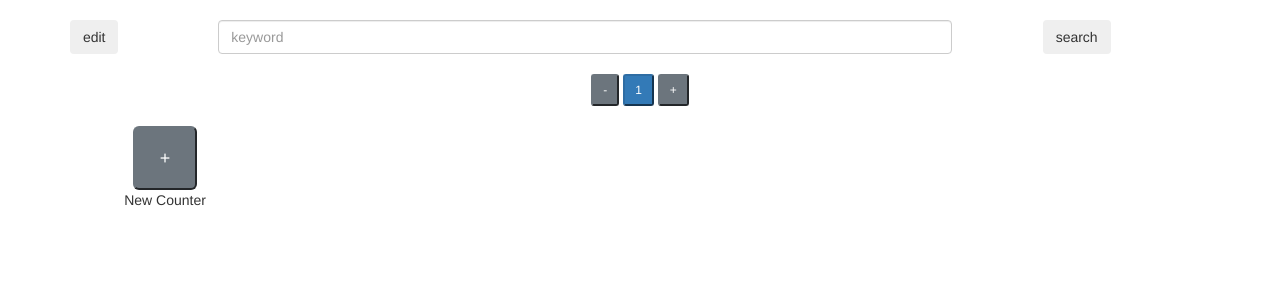
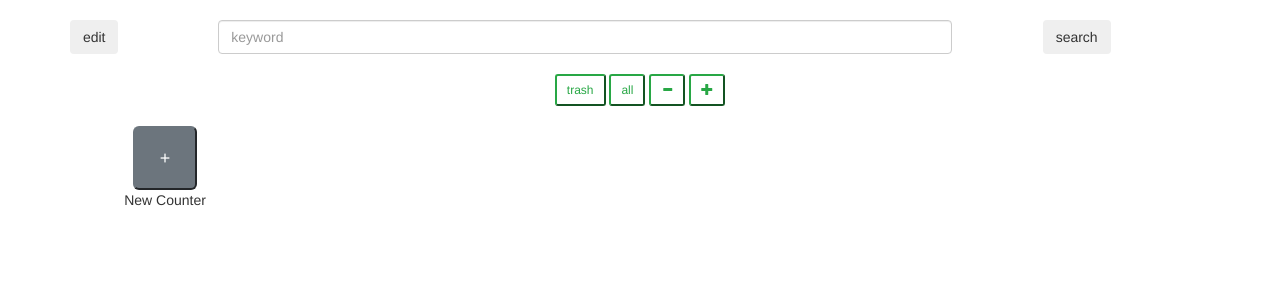
Before and after one commit to jaeyoungkang/stamps, a Django app: page /stamps/main/1 in a window 1280 px wide. Shown: the part 62-362 px from the top of the page. Run offline with Django 3.2, Linux system fonts and the light colour scheme; data comes from the database, SQL or seed files in the repository; data that the repository does not hold is empty; some libraries are stand-ins or nearby versions.

Commit message:
add all board and edit board list order

```diff
--- a/stamps_of_life/stamps/templates/stamps/base.html
+++ b/stamps_of_life/stamps/templates/stamps/base.html
@@ -20,7 +20,7 @@
 
   <ul class="navbar-nav">
     <li class="nav-item">
-      <a class="nav-link" href="{% url 'stamps:main' 1 %}"> Home  </a>
+      <a class="nav-link" href="{% url 'stamps:main' 'all' %}"> Home  </a>
     </li>
   </ul>
 
--- a/stamps_of_life/stamps/templates/stamps/index.html
+++ b/stamps_of_life/stamps/templates/stamps/index.html
@@ -15,15 +15,28 @@
 <br>
 <div class="row text-center">
     <div class="col">
-    <input class="btn-secondary btn-sm" type="button" value="-" onclick="removeBoard('{% url 'stamps:remove_board' %}')">
-    {% for board in board_list %}
-        {% if board.name == board_name %}
-        <input class="btn-primary btn-sm" type="button" value="{{ board.name }}" onclick="changeBoard('{% url 'stamps:main' board.name %}')">
-        {% else %}
-        <input class="btn-secondary btn-sm" type="button" value="{{ board.name }}" onclick="changeBoard('{% url 'stamps:main' board.name %}')">
+    {% for name in board_list %}
+        {% if name == "all" or name == "trash" %}
+            {% if name == board_name %}
+            <input class="btn-success btn-sm" type="button" value="{{ name }}" onclick="changeBoard('{% url 'stamps:main' name %}')">
+            {% else %}
+            <input class="btn-outline-success btn-sm" type="button" value="{{ name }}" onclick="changeBoard('{% url 'stamps:main' name %}')">
+            {% endif %}
         {% endif %}
     {% endfor %}
-    <input class="btn-secondary btn-sm" type="button" value="+" onclick="makeBoard('{% url 'stamps:make_board' %}')">
+
+    <button class="btn-outline-success btn-sm" type="button" onclick="removeBoard('{% url 'stamps:remove_board' %}')"> <span class="glyphicon glyphicon-minus"></span> </button>
+    <button class="btn-outline-success btn-sm" type="button" onclick="makeBoard('{% url 'stamps:make_board' %}')"> <span class="glyphicon glyphicon-plus"></span> </button>
+
+    {% for name in board_list %}
+        {% if name != "all" and name != "trash" %}
+            {% if name == board_name %}
+            <input class="btn-primary btn-sm" type="button" value="{{ name }}" onclick="changeBoard('{% url 'stamps:main' name %}')">
+            {% else %}
+            <input class="btn-secondary btn-sm" type="button" value="{{ name }}" onclick="changeBoard('{% url 'stamps:main' name %}')">
+            {% endif %}
+        {% endif %}
+    {% endfor %}
     </div>
 </div>
 <br>
--- a/stamps_of_life/stamps/views.py
+++ b/stamps_of_life/stamps/views.py
@@ -6,7 +6,10 @@ import operator
 from .models import Stamp, CLog, Board
 
 def get_stamp_all(board_name):
-    return Stamp.objects.filter(board__name=board_name).order_by('-updated_at').all()
+    if board_name == "all":
+        return Stamp.objects.exclude(board__name='trash').order_by('-updated_at').all()
+    else:
+        return Stamp.objects.filter(board__name=board_name).order_by('-updated_at').all()
 
 def get_trash_all():
     if Board.objects.filter(name="trash").exists() != True:
@@ -36,10 +39,9 @@ class MainView(generic.ListView):
         context = super().get_context_data(**kwargs)
         board_count =  Board.objects.count()
         if board_count == 0 :
-            b = Board(name="1")
-            b.save()
+            make_basic_board()
 
-        context['board_list'] = Board.objects.all()
+        context['board_list'] = get_ordered_board_names()
         context['board_name'] = self.kwargs['board_name']
         return context
 
@@ -47,6 +49,22 @@ class MainView(generic.ListView):
         board_name = self.kwargs['board_name']
         return get_stamp_all(board_name)
 
+def make_basic_board():
+    b = Board(name="all")
+    b.save()
+    b = Board(name="trash")
+    b.save()
+
+def get_ordered_board_names():
+    all = Board.objects.get(name="all")
+    trash = Board.objects.get(name="trash")
+    board_list = Board.objects.exclude(name="all").exclude(name="trash").all()
+    board_names = []
+    for board in board_list:
+        board_names.append(board.name)
+    board_names.insert(0, all.name)
+    board_names.insert(0, trash.name)
+    return board_names
 
 class EditView(generic.ListView):
     template_name = 'stamps/edit.html'
@@ -150,7 +168,7 @@ def off_clog(request, clog_id):
 def remove_board(request):
     board_name = request.GET['query']
 
-    if board_name == "1":
+    if board_name == "all":
         return redirect('stamps:main', board_name)
     if board_name == "trash":
         return redirect('stamps:main', board_name)
```
